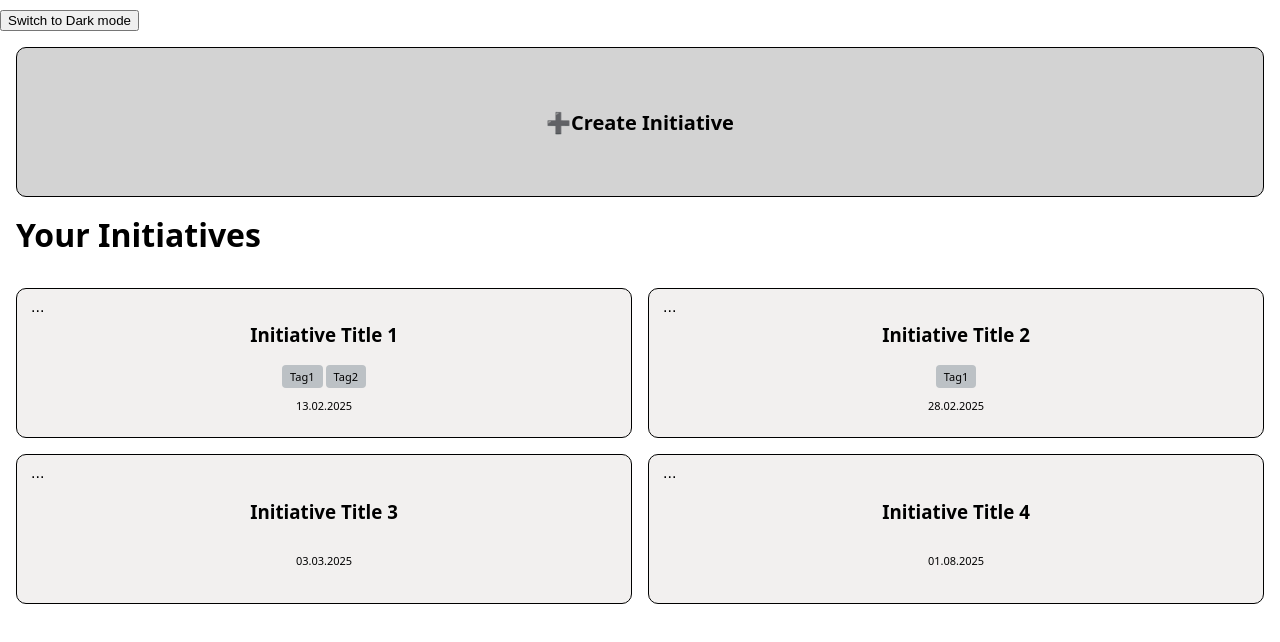
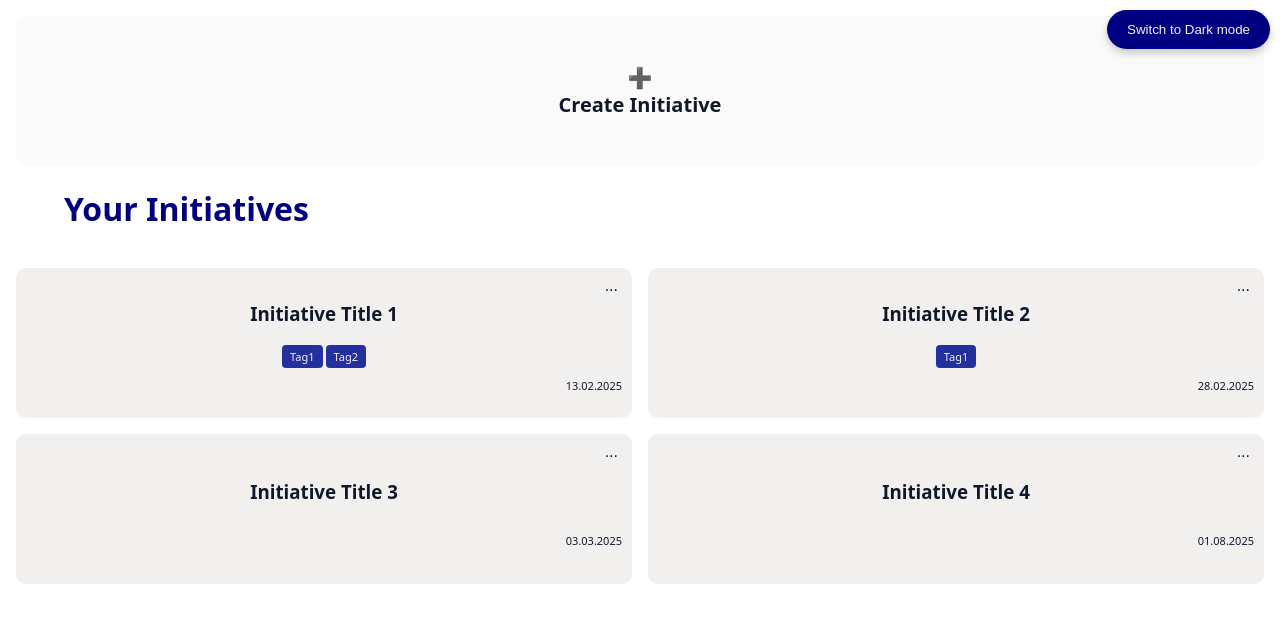
Before and after one commit to NilooBR/capstone-project, a Next.js app: page / in a window 1280 px wide. Shown: the top 642 px of the page. Built offline with nearby package versions, Linux system fonts and the light colour scheme.

Commit message:
styling mainpage and initiative cards done

```diff
--- a/Components/CreateInitiativeForm.js
+++ b/Components/CreateInitiativeForm.js
@@ -5,7 +5,6 @@ import DatePicker from "react-datepicker";
 import "react-datepicker/dist/react-datepicker.css";
 import { format } from "date-fns";
 import { de } from "date-fns/locale";
-
 
 const Form = styled.form`
   display: flex;
@@ -90,7 +89,7 @@ const DEFAULT_VALUES = {
 export default function CreateInitiativeForm({
   onSubmit,
   defaultData = {},
-  isEditMode = false
+  isEditMode = false,
 }) {
   const router = useRouter();
 
@@ -173,7 +172,6 @@ export default function CreateInitiativeForm({
     router.push("/");
   };
 
-
   return (
     <Form onSubmit={handleSubmit}>
       <Heading>{isEditMode ? "Edit Initiative" : "Create Initiative"}</Heading>
--- a/Components/InitiativeCard.js
+++ b/Components/InitiativeCard.js
@@ -9,11 +9,13 @@ const Card = styled.div`
   display: flex;
   flex-direction: column;
   align-items: center;
+  text-align: left;
   justify-content: center;
-  border: 1px solid black;
+  border: 1px;
   border-radius: 10px;
   height: 150px;
   width: 100%;
+  color: var(--text);
   background-color: ${({ isCompleted }) =>
     isCompleted ? "var(--highlightedcard)" : "var(--cardbackground)"};
 `;
@@ -34,19 +36,22 @@ const Tag = styled.li`
   border-radius: 4px;
   padding: 4px 8px;
   font-size: 11px;
+  background-color: var(--tags);
+  color: var(--contrasttext);
 `;
 
 const StyledLink = styled(Link)`
   text-decoration: none;
-  color: inherit;
+  color: var(--text);
   width: 100%;
   text-align: center;
 `;
 
 const DateText = styled.p`
-  text-align: center;
+  text-align: right;
   margin: 10px;
   font-size: 11px;
+  color: var(--text);
 `;
 
 const Modal = styled.div`
@@ -59,7 +64,7 @@ const Modal = styled.div`
   left: 50%;
   transform: translate(-50%, -50%);
   z-index: 10;
-  background-color: lightgray;
+  background-color: var(--buttons);
   display: flex;
   flex-direction: row;
   flex-wrap: wrap;
@@ -74,11 +79,11 @@ const LinkButton = styled(Link)`
   border: none;
   border-radius: 4px;
   cursor: pointer;
-  border: 1px solid black;
+  border: 1px;
   font-weight: bold;
   font-size: 10px;
-  background-color: #bcc1c5;
-  color: black;
+  background-color: var(--buttons);
+  color: var(--text);
 `;
 
 const Button = styled.button`
@@ -87,27 +92,28 @@ const Button = styled.button`
   border: none;
   border-radius: 4px;
   cursor: pointer;
-  border: 1px solid black;
+  border: 1px;
   font-weight: bold;
   font-size: 10px;
 
   &:nth-child(1),
   &:nth-child(2) {
-    background-color: #bcc1c5;
-    color: black;
+    background-color: var(--cardbackground);
+    color: var(--text);
   }
 
   &:nth-child(3) {
-    background-color: #f4a896;
-    color: black;
+    background-color: var(--buttons);
+    color: var(--text);
   }
 `;
 
 const TopLeftButton = styled.button`
   position: absolute;
   top: 8px;
-  left: 8px;
+  right: 8px;
   background-color: transparent;
+  color: var(--text);
   border: none;
   font-size: 16px;
   cursor: pointer;
--- a/Components/InitiativeList.js
+++ b/Components/InitiativeList.js
@@ -7,19 +7,23 @@ const ListContainer = styled.ul`
   padding: 16px;
   grid-template-columns: 1fr 1fr;
   list-style: none;
+  background-color: "var(--mainbackground)";
+`;
+
+const YourInitiatives = styled.h1`
+  color: var(--accents);
+  text-align: left;
+  padding-left: 5%;
 `;
 
 const Title = styled.h1`
   margin: 16px;
 `;
 
-export default function InitiativeList({
-  initiatives,
-  onDelete,
-}) {
+export default function InitiativeList({ initiatives, onDelete }) {
   return (
     <>
-      <Title>Your Initiatives</Title>
+      <YourInitiatives>Your Initiatives</YourInitiatives>
       <ListContainer>
         {initiatives.map((initiative) => (
           <li key={initiative.id}>
--- a/pages/_app.js
+++ b/pages/_app.js
@@ -4,10 +4,28 @@ import { initialData } from "@/lib/initialData";
 import styled from "styled-components";
 
 const StyledThemeButton = styled.button`
-  position: relative;
-  margin-top: 10px;
-  margin-right: 20px;
-  background-color: "var(--buttons)";
+  position: fixed;
+  top: 10px;
+  right: 10px;
+  background: var(--buttons);
+  color: var(--contrasttext);
+  border: none;
+  padding: 12px 20px;
+  border-radius: 50px;
+  cursor: pointer;
+  box-shadow: 0px 4px 8px rgba(0, 0, 0, 0.2);
+  transition: all 0.3s ease-in-out;
+  z-index: 100;
+  &:hover {
+    background: var(--tags);
+    color: var(--contrasttext);
+    box-shadow: 0px 6px 12px rgba(0, 0, 0, 0.3);
+    transform: scale(1.05);
+  }
+  &:active {
+    transform: scale(0.95);
+    box-shadow: 0px 3px 6px rgba(0, 0, 0, 0.2);
+  }
 `;
 
 export default function App({ Component, pageProps }) {
--- a/pages/index.js
+++ b/pages/index.js
@@ -4,25 +4,25 @@ import styled from "styled-components";
 
 const StyledLink = styled(Link)`
   text-decoration: none;
-  color: inherit;
+  color: var(--text);
+  background-color: var(--highlightedcard);
   display: flex;
   align-items: center;
   justify-content: center;
   text-align: center;
   font-size: 20px;
   font-weight: bold;
-  border: 1px solid black;
+  border: 1px;
   border-radius: 10px;
   height: 150px;
   width: calc(100% - 32px);
   margin: 16px 16px;
   cursor: pointer;
-  background-color: lightgrey;
 `;
 
 const NoInitiativesMessage = styled.span`
   font-size: 20px;
-  color: black;
+  color: var(--text);
   text-align: center;
   margin-top: 20px;
   display: flex;
@@ -37,10 +37,12 @@ export default function HomePage({
 }) {
   return (
     <div>
-      <StyledLink href="/initiatives/create">➕Create Initiative</StyledLink>
+      <StyledLink href="/initiatives/create">
+        ➕<br></br>Create Initiative
+      </StyledLink>
       {initiatives.length === 0 ? (
         <NoInitiativesMessage>
-          No initiatives available. Please create initiatives first.👆
+          No initiatives available. Please create an initiative to get started!
         </NoInitiativesMessage>
       ) : (
         <InitiativeList
--- a/styles.js
+++ b/styles.js
@@ -10,14 +10,16 @@ export default createGlobalStyle`
   body {
     margin: 0;
     font-family: system-ui;
+    background-color: var(--mainbackground);
   }
 
   :root {
+    --banner: #010080;
     --accents: #010080;
     --buttons:#010080;
     --tags: #24309e;
     --text: #0f172b;
-    --mainbackground: #ffffff;
+    --mainbackground: #ffff;
     --cardbackground: #f2f0ef;
     --contrasttext: #f2f0ef;
     --highlightedcard: #fafafa;
```
